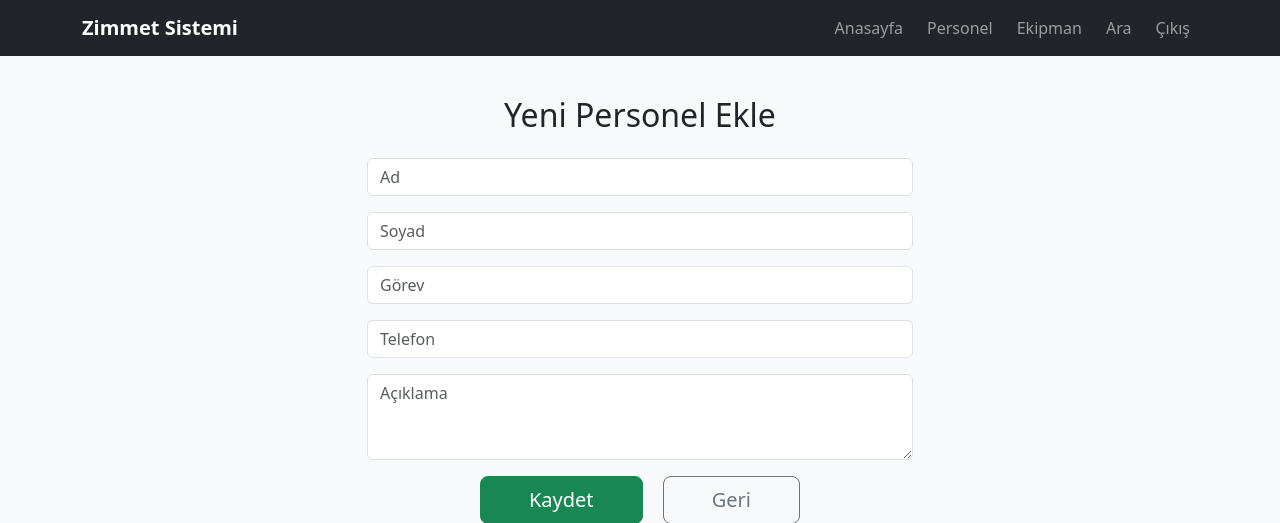
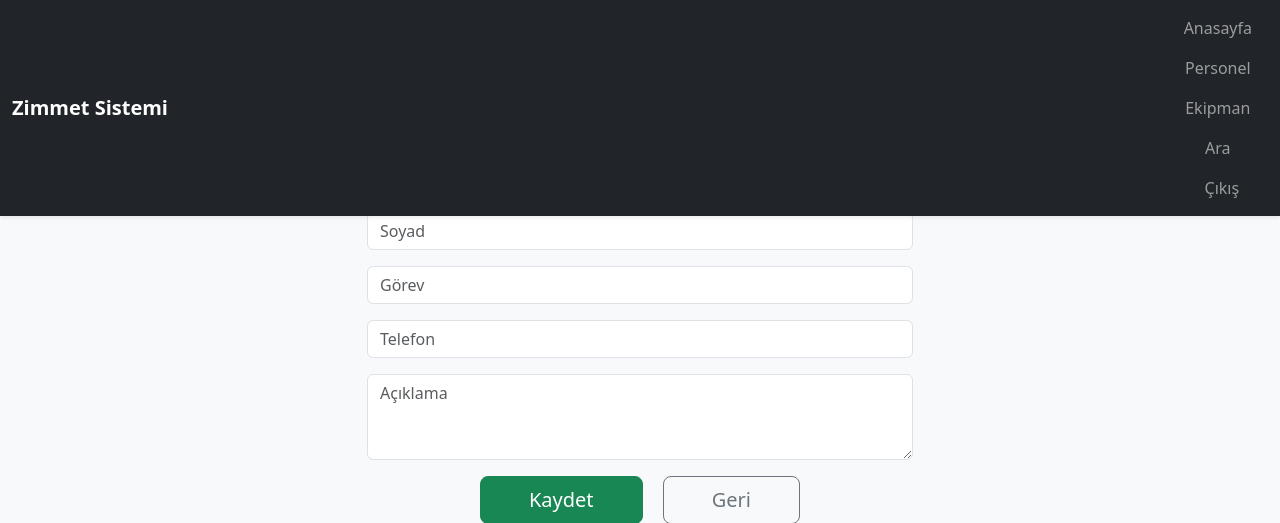
Before and after one commit to teknolojiotomasyon/gsb-zimmet-sistem, a Flask app: page /add_personnel in a window 1280 px wide. Shown: the top 523 px of the page. Run offline with Flask 3, Linux system fonts and the light colour scheme; the visitor is signed in with stand-in values (Sample User, id 1).

Commit message:
Enhance navbar with shadow and fluid container

```diff
--- a/templates/add_personnel.html
+++ b/templates/add_personnel.html
@@ -8,13 +8,17 @@
     <link href="https://cdn.jsdelivr.net/npm/bootstrap-icons@1.11.0/font/bootstrap-icons.css" rel="stylesheet">
 </head>
 <body class="bg-light">
+
     <!-- ÜST MENÜ -->
-    <nav class="navbar navbar-expand-lg navbar-dark bg-dark fixed-top">
-        <div class="container">
+    <nav class="navbar navbar-expand-lg navbar-dark bg-dark fixed-top shadow-sm">
+        <div class="container-fluid">
             <a class="navbar-brand fw-bold" href="/">Zimmet Sistemi</a>
-            <div class="collapse navbar-collapse">
+            <button class="navbar-toggler" type="button" data-bs-toggle="collapse" data-bs-target="#navbarNav">
+                <span class="navbar-toggler-icon"></span>
+            </button>
+            <div class="collapse navbar-collapse" id="navbarNav">
                 <ul class="navbar-nav ms-auto">
-                    <li class="nav-item"><a class="nav-link btn btn-outline-light me-2" href="/">Anasayfa</a></li>
+                    <Exponent<li class="nav-item"><a class="nav-link btn btn-outline-light me-2" href="/">Anasayfa</a></li>
                     <li class="nav-item"><a class="nav-link btn btn-outline-primary me-2" href="/personnel">Personel</a></li>
                     <li class="nav-item"><a class="nav-link btn btn-outline-success me-2" href="/equipment">Ekipman</a></li>
                     <li class="nav-item"><a class="nav-link btn btn-outline-info me-2" href="/search">Ara</a></li>
```
